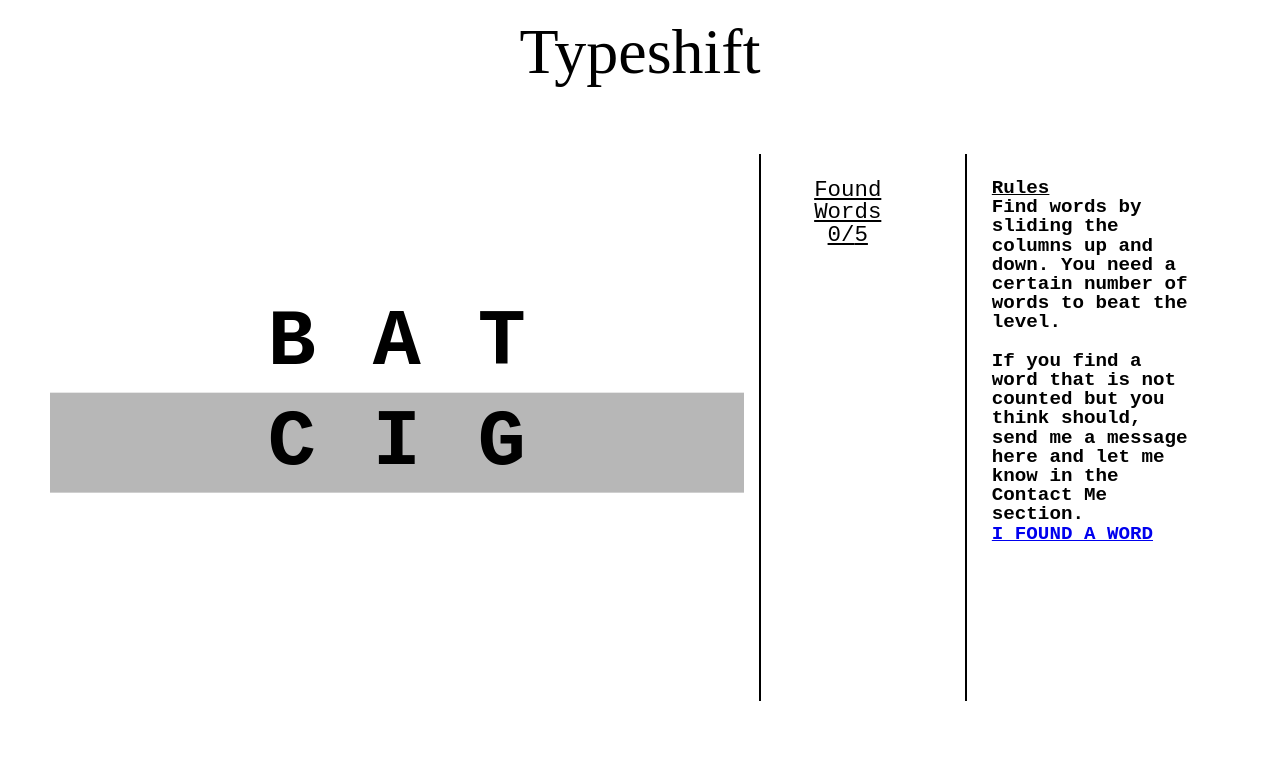
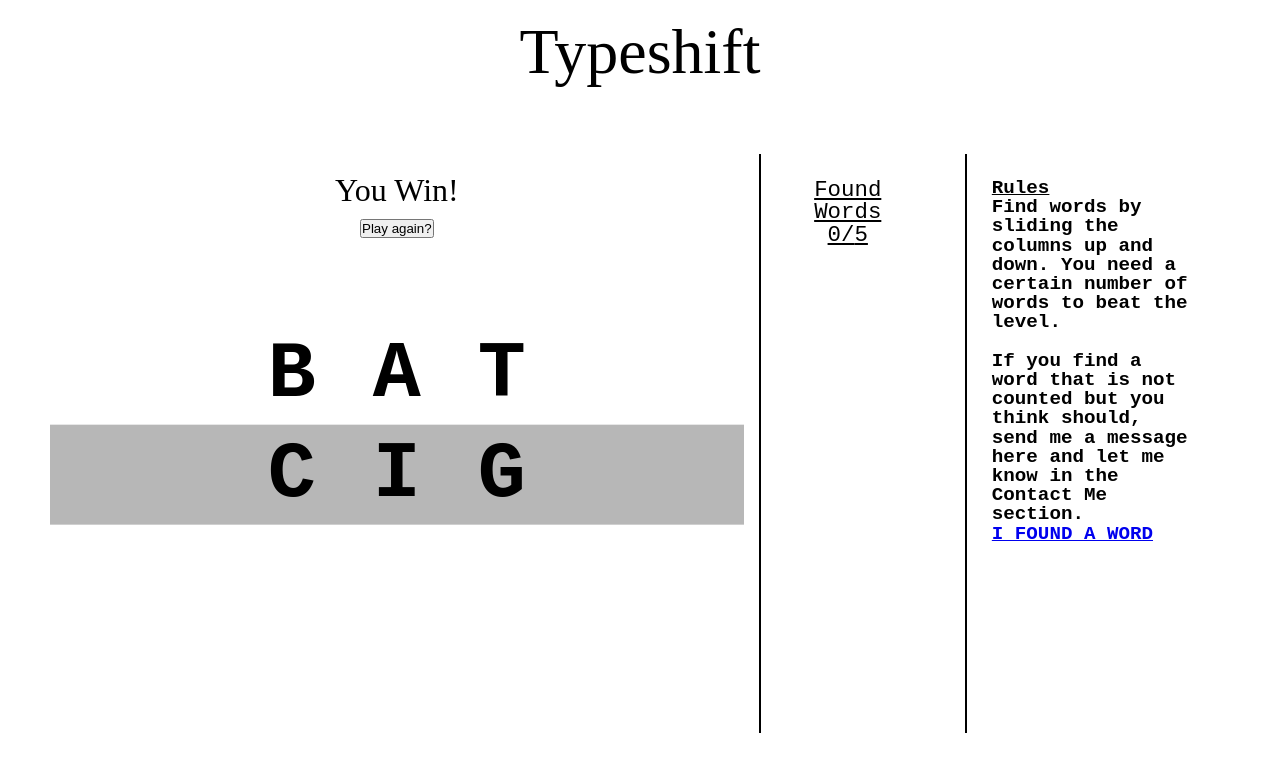
Before and after one commit to suzuhe481/typeshift, a React (Vite) app: page / in a window 1280 px wide. Both pictures are taken after a click on the button "EASY". Shown: the top 772 px of the page. Built offline with nearby package versions, Linux system fonts and the light colour scheme.

Commit message:
Added Play Again button

```diff
--- a/src/components/GameContainer/WinMessage/WinMessage.jsx
+++ b/src/components/GameContainer/WinMessage/WinMessage.jsx
@@ -6,10 +6,15 @@ import { GameOptionsContext } from "../../../Context/GameOptionsContext";
 import "./WinMessage.scss";
 
 function WinMessage() {
-  const { gameWon } = useContext(GameOptionsContext);
+  const { gameWon, resetGame } = useContext(GameOptionsContext);
 
   const message = (
-    <div className={`game__message ${gameWon && "show"}`}>You Win!</div>
+    <div className={`game__message ${gameWon ? "show" : "disabled"}`}>
+      <div>You Win!</div>
+      <button className="win-button" onClick={resetGame}>
+        Play again?
+      </button>
+    </div>
   );
 
   return <>{message}</>;
```
